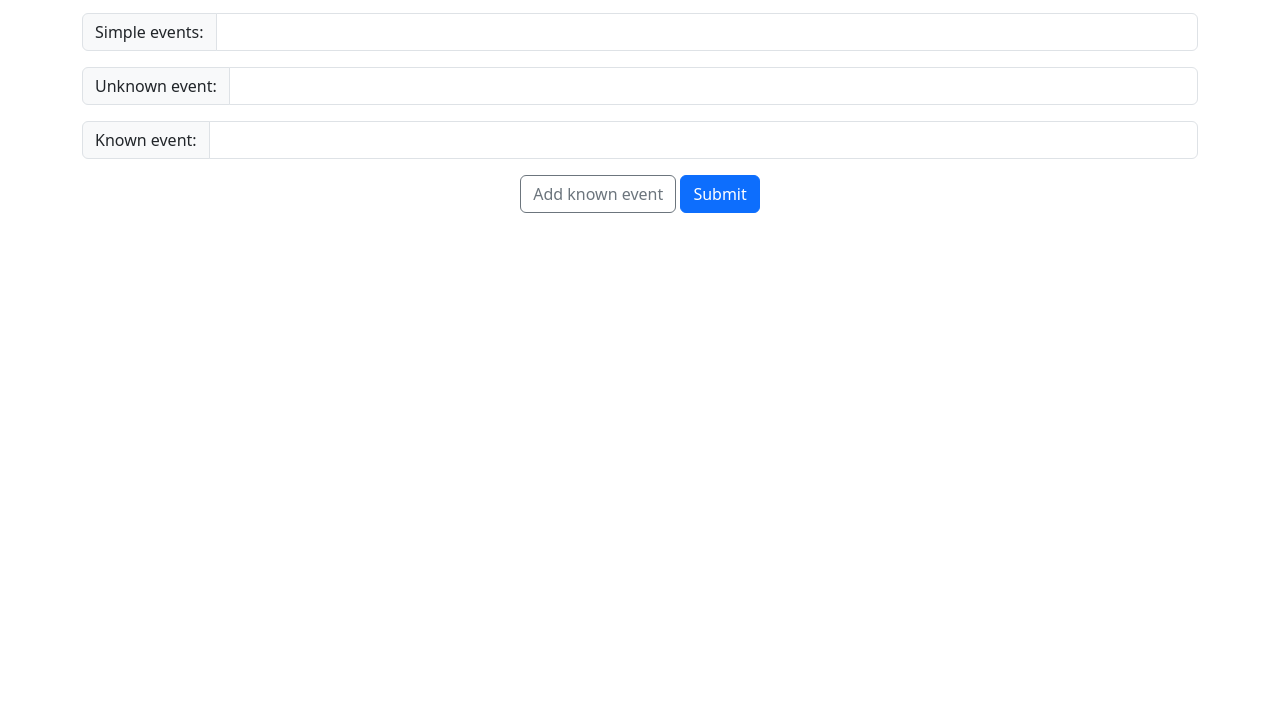
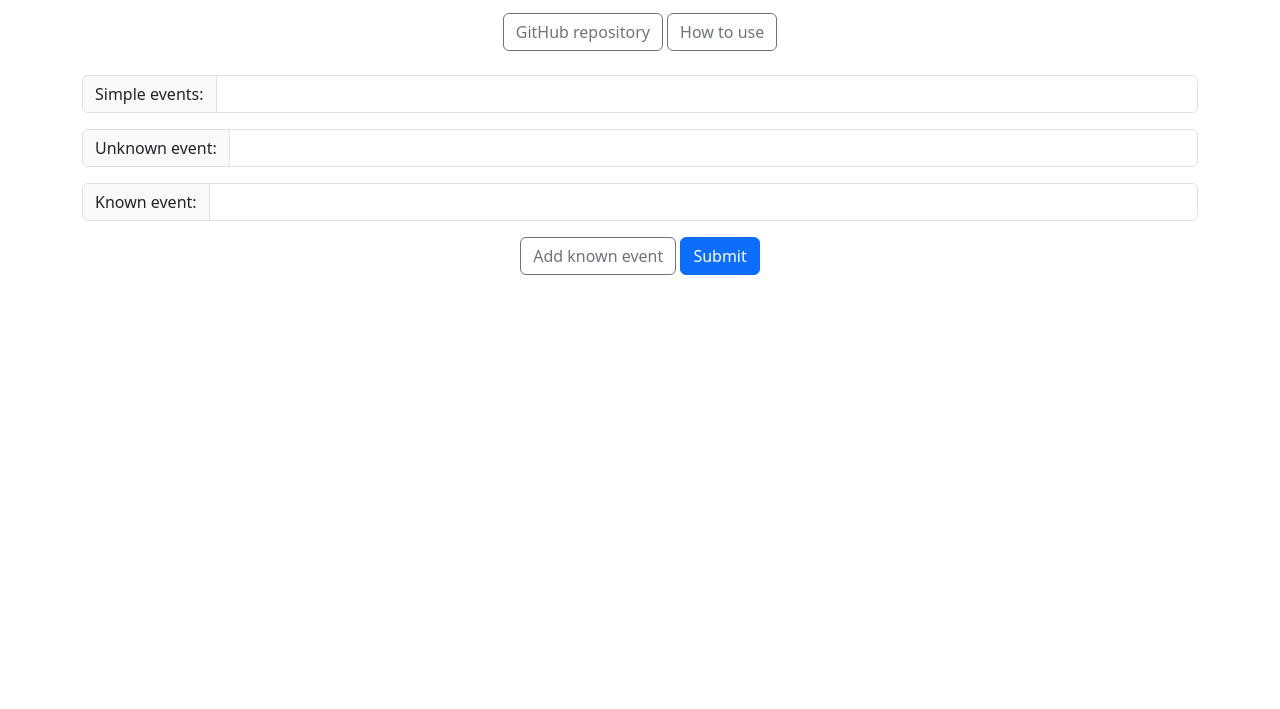
Before and after one commit to tziyun/probability_calculator, a plain HTML site: page index.html in a window 1280 px wide. Shown: the part 91-800 px from the top of the page. Drawn offline with nearby package versions, Linux system fonts and the light colour scheme.

Commit message:
Update github pages with documentation.

```diff
--- a/index.html
+++ b/index.html
@@ -21,6 +21,12 @@
   <div class="container text-center">
     <br>
     <h1>Probability calculator</h1>
+    <br>
+    <a href="https://github.com/tziyun/probability_calculator" class="btn btn-outline-secondary" role="button">GitHub
+      repository</a>
+    <a href="https://github.com/tziyun/probability_calculator#how-to-use" class="btn btn-outline-secondary"
+      role="button">How to use</a>
+    <br>
     <br>
     <form id="input-expressions">
       <div class="input-group mb-3">
```
Also changed, not shown: README.md.
